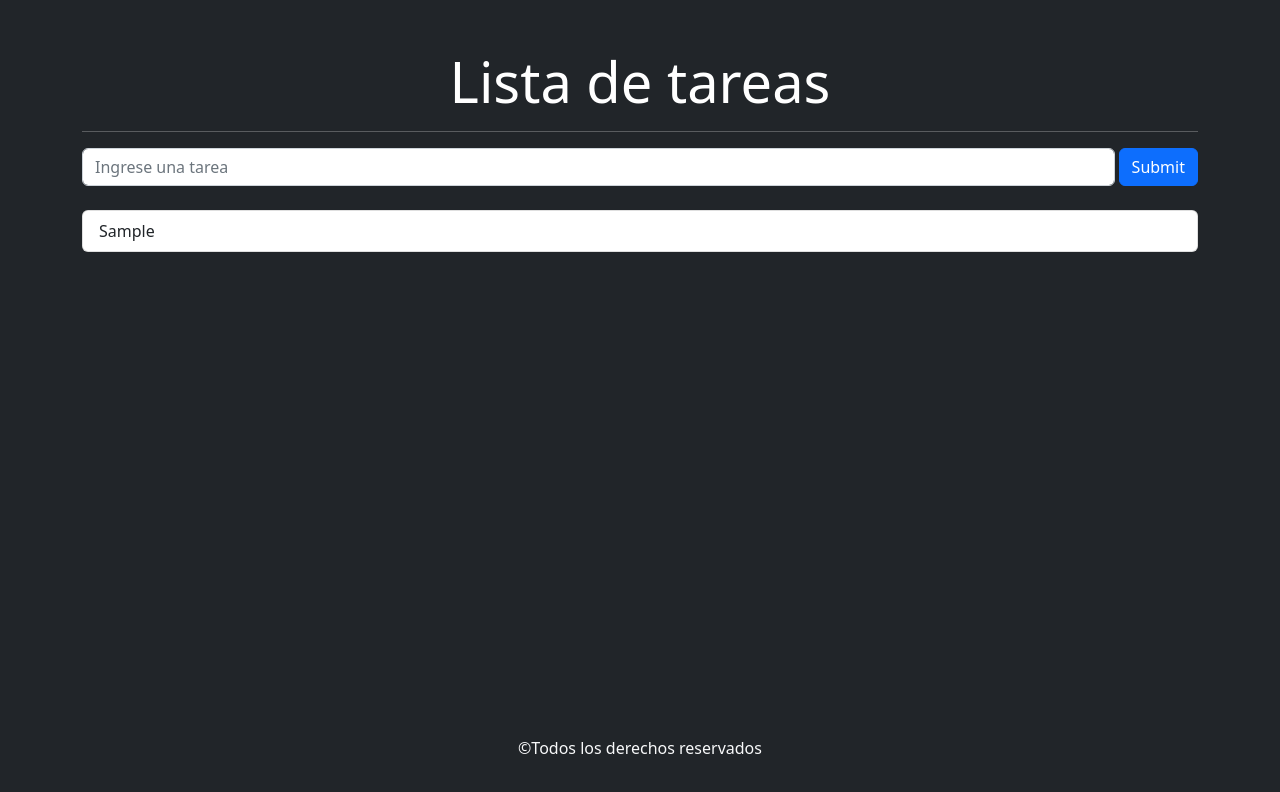
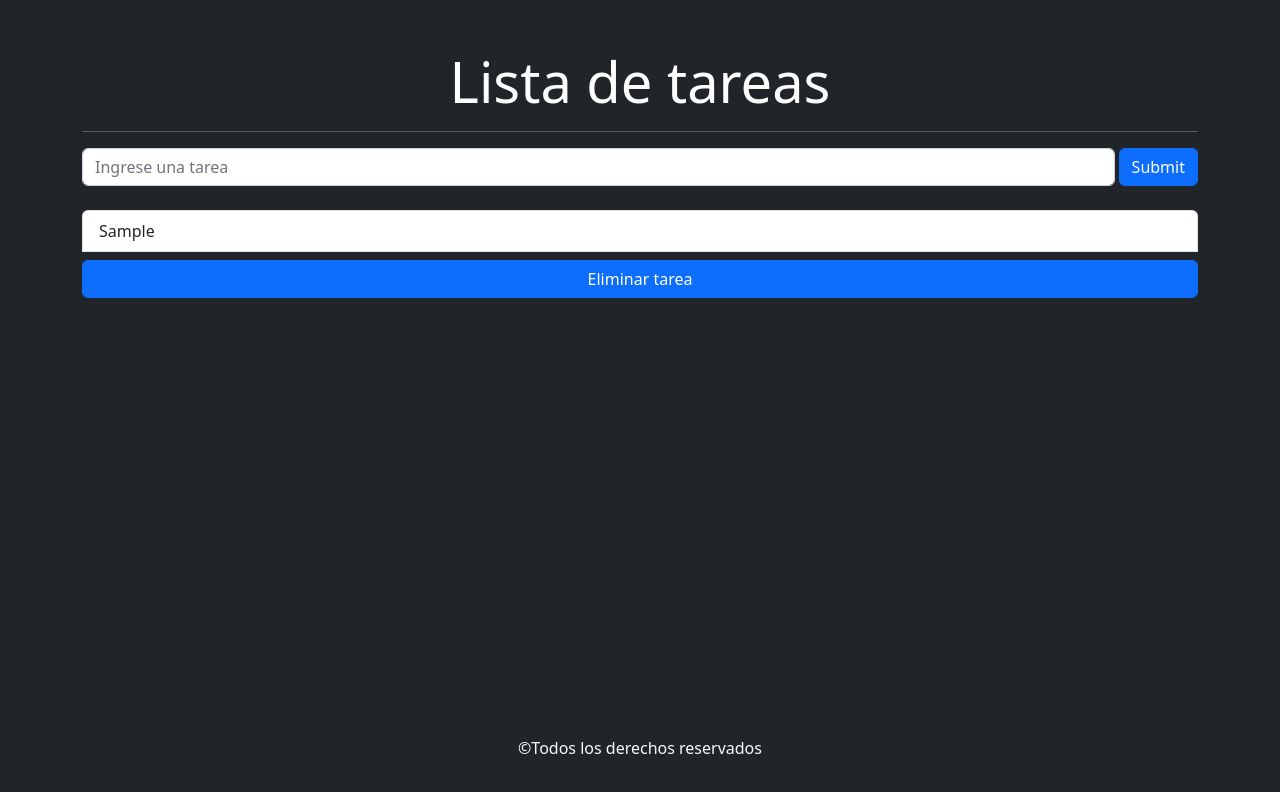
Before and after one commit to RodrigoVizcarraDev/rect_ej4, a React (Vite) app: page / in a window 1280 px wide. Both pictures are taken after typing "Sample" into the empty fields and a click on the button "Submit". Shown: the top 792 px of the page. Built offline with nearby package versions, Linux system fonts and the light colour scheme.

Commit message:
Agregue funcionalidad de eliminar y leer del localStorage

```diff
--- a/src/components/FormularioTarea.jsx
+++ b/src/components/FormularioTarea.jsx
@@ -1,16 +1,27 @@
 import { Form, Button } from "react-bootstrap";
 import ListaTareas from "./ListaTareas";
-import { useState } from "react";
+import { useState, useEffect } from "react";
 
 const FormularioTarea = () => {
+    //traemos las tareas del localStorage
+    const tareaLocalStorage = JSON.parse(localStorage.getItem("listaTareas")) || [];
+
     const [tarea, setTarea] = useState("");
-    const [tareas, setTareas] = useState([]);
-
+    const [tareas, setTareas] = useState(tareaLocalStorage);
+    // CICLO DE VIDA
+    useEffect(()=>{
+        localStorage.setItem("listaTareas", JSON.stringify(tareas));
+    }, [tareas]);
     const handleSubmit = (e) => {
         e.preventDefault();
         setTareas([...tareas, { id: Date.now(), text: tarea }]);
         setTarea("");
     };
+
+    function borrarTarea(nombreTarea){
+        let copiaTareas = tareas.filter((itemTarea) => itemTarea.text !== nombreTarea);
+        setTareas(copiaTareas);
+    }
     return (
         <>
             <Form onSubmit={handleSubmit}>
@@ -29,7 +40,7 @@ const FormularioTarea = () => {
                     </Button>
                 </Form.Group>
             </Form>
-            <ListaTareas listaTareas={tareas}></ListaTareas>
+            <ListaTareas listaTareas={tareas} borrarTarea={borrarTarea}></ListaTareas>
         </>
     );
 };
--- a/src/components/ItemTarea.jsx
+++ b/src/components/ItemTarea.jsx
@@ -1,8 +1,11 @@
-import { ListGroup } from "react-bootstrap";
+import { Button, ListGroup } from "react-bootstrap";
 
-const ItemTarea = ({textoTarea}) => {
+const ItemTarea = ({textoTarea, borrarTarea}) => {
     return (
-        <ListGroup.Item className="my-2">{textoTarea}</ListGroup.Item>
+        <>
+            <ListGroup.Item className="my-2">{textoTarea}</ListGroup.Item>
+            <Button onClick={() => borrarTarea(textoTarea)}>Eliminar tarea</Button>
+        </>
     );
 };
 
--- a/src/components/ListaTareas.jsx
+++ b/src/components/ListaTareas.jsx
@@ -1,10 +1,10 @@
 import { ListGroup } from "react-bootstrap";
 import ItemTarea from "./ItemTarea";
 
-const ListaTareas = ({listaTareas}) => {
+const ListaTareas = ({listaTareas, borrarTarea}) => {
     return (
         <ListGroup>
-            {listaTareas.map((tarea) => <ItemTarea key={tarea.id} textoTarea={tarea.text}></ItemTarea> )}
+            {listaTareas.map((tarea) => <ItemTarea key={tarea.id} textoTarea={tarea.text} borrarTarea={borrarTarea}></ItemTarea> )}
         </ListGroup>
     );
 };
```
